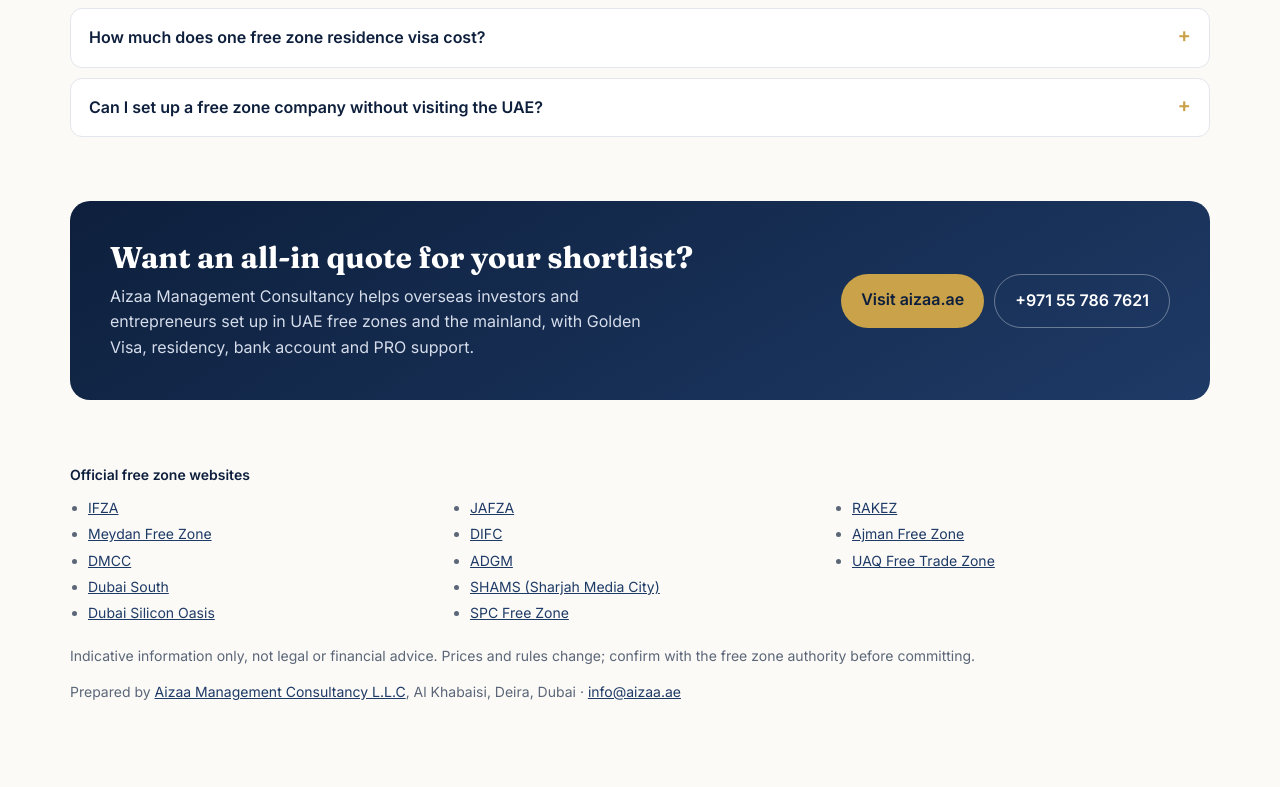
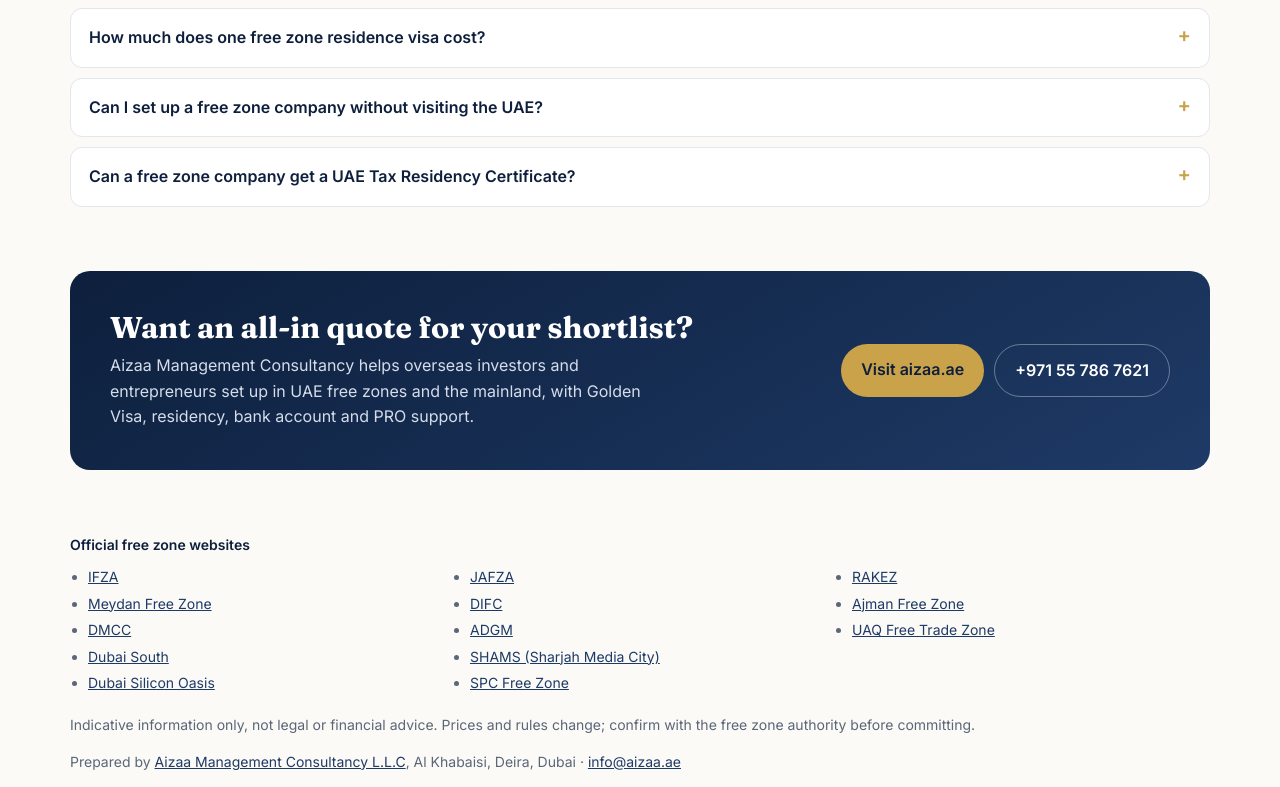
Before and after one commit to aizaa-uae/aizaa-uae.github.io, a plain HTML site: page index.html in a window 1280 px wide. Shown: the part 4030-4817 px from the top of the page. Before the commit the page ends 4748 px from the top, so only its background shows below. Drawn offline with Linux system fonts and the light colour scheme.

Commit message:
Add FAQ on Tax Residency Certificates for free zone companies
Co-Authored-By: Claude Opus 5.5 <noreply@anthropic.com>
Claude-Session: https://claude.ai/code/session_01WB8KG1kdWHFmKD2UbgdrTQ

```diff
--- a/index.html
+++ b/index.html
@@ -261,6 +261,7 @@ footer .src li{break-inside:avoid;margin-bottom:4px}
     <details><summary>Which free zones require a physical office?</summary><p>DMCC requires a workspace in its JLT towers, JAFZA requires a leased office or warehouse, and DIFC requires office space inside DIFC. Zones such as Meydan, IFZA, SHAMS and SPC include a flexi-desk in their packages.</p></details>
     <details><summary>How much does one free zone residence visa cost?</summary><p>As a planning figure, budget around AED 4,000 to 5,000 per visa for an in-country application, plus an establishment card and immigration card of roughly AED 1,500 each per year, plus mandatory health insurance.</p></details>
     <details><summary>Can I set up a free zone company without visiting the UAE?</summary><p>Many zones, including Meydan, IFZA, SHAMS, SPC and RAKEZ, let you incorporate fully online. You will still need to be in the UAE for the visa medical and Emirates ID biometrics if you want residency, and most banks will want to meet you before opening an account.</p></details>
+    <details><summary>Can a free zone company get a UAE Tax Residency Certificate?</summary><p>Yes. A company established under UAE law, including a free zone company, can apply to the Federal Tax Authority; a UAE branch of a foreign company cannot. A new company that has not yet filed a tax return generally needs to have existed for 12 months first. FTA fees are AED 50 to apply plus AED 500 to 1,750 to issue, depending on whether the company is registered with the FTA. See <a href="https://aizaa.ae/tax-residency-certificate-uae/">UAE Tax Residency Certificate requirements and fees</a>.</p></details>
   </section>
 
   <section>
```
